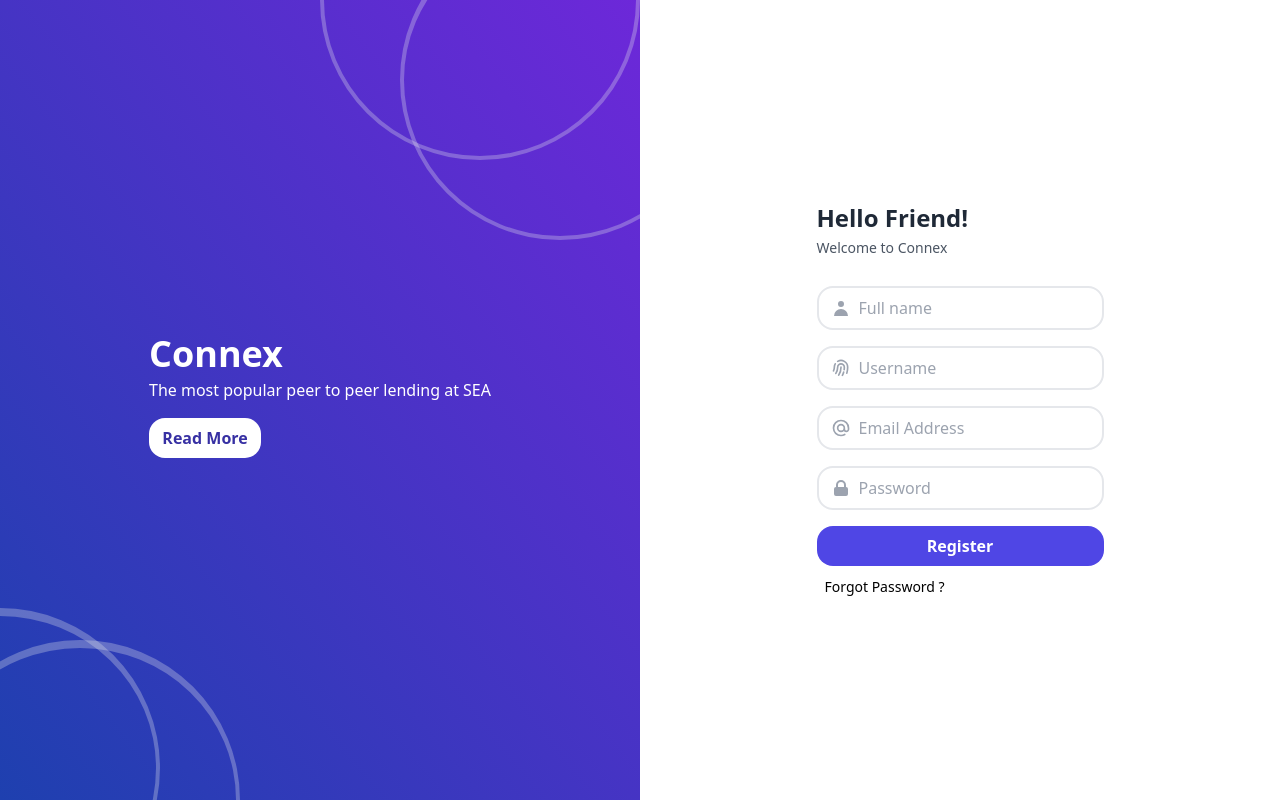
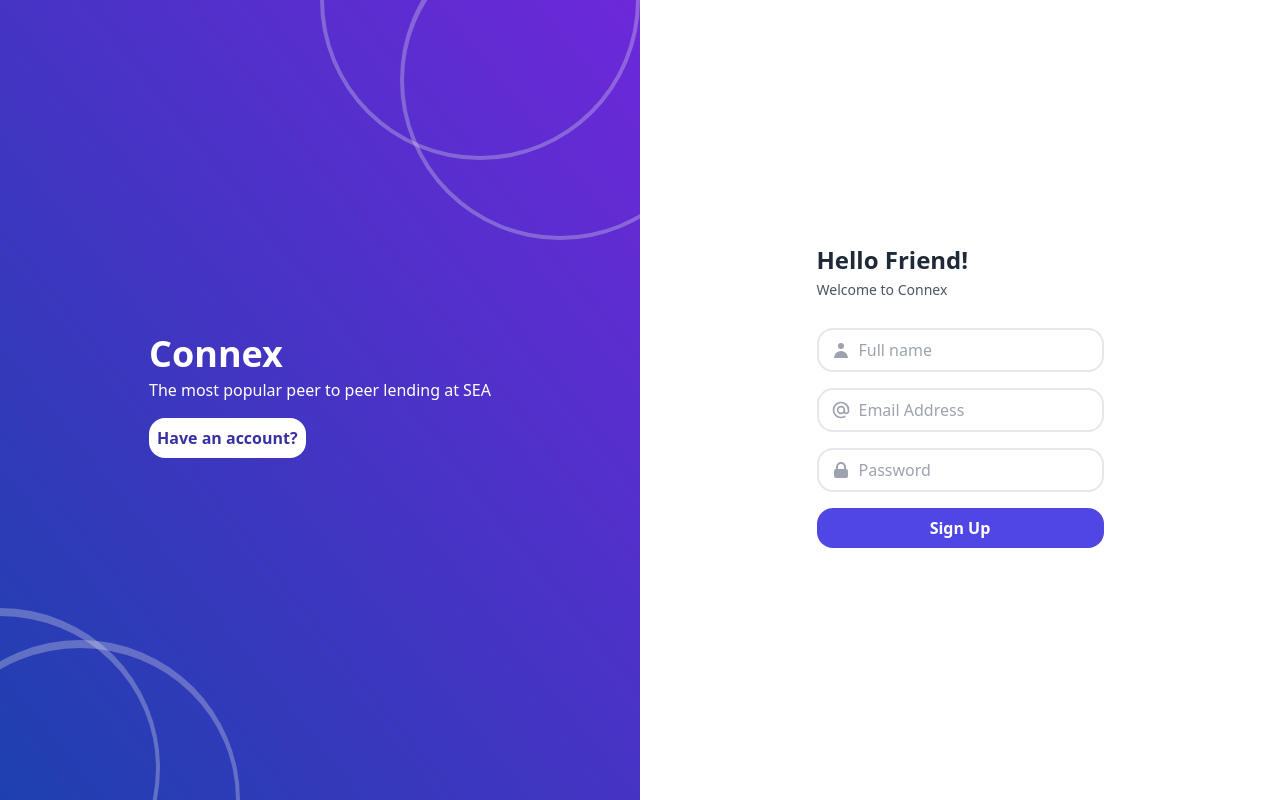
Before and after one commit to nakanyseth-vuth/connex, a Nuxt app: page /signup in a window 1280 px wide. Built offline with nearby package versions, Linux system fonts and the light colour scheme.

Commit message:
Update Signup page

```diff
--- a/pages/signup.vue
+++ b/pages/signup.vue
@@ -1,76 +1,119 @@
 <template>
   <div class="h-screen md:flex">
     <div
-		class="relative overflow-hidden md:flex w-1/2 bg-gradient-to-tr from-blue-800 to-purple-700 i justify-around items-center hidden">
+      class="relative overflow-hidden md:flex w-1/2 bg-gradient-to-tr from-blue-800 to-purple-700 i justify-around items-center hidden"
+    >
       <div>
         <h1 class="text-white font-bold text-4xl font-sans">Connex</h1>
-			<p class="text-white mt-1">The most popular peer to peer lending at SEA</p>
-			<button type="submit" class="block w-28 bg-white text-indigo-800 mt-4 py-2 rounded-2xl font-bold mb-2">Read More</button>
+        <p class="text-white mt-1">
+          The most popular peer to peer lending at SEA
+        </p>
+        <nuxt-link to="/login">
+          <button
+            class="block bg-white text-indigo-800 mt-4 p-2 rounded-2xl font-bold mb-2"
+          >
+            Have an account?
+          </button>
+        </nuxt-link>
       </div>
-		<div class="absolute -bottom-32 -left-40 w-80 h-80 border-4 rounded-full border-opacity-30 border-t-8"></div>
-		<div class="absolute -bottom-40 -left-20 w-80 h-80 border-4 rounded-full border-opacity-30 border-t-8"></div>
-		<div class="absolute -top-40 -right-0 w-80 h-80 border-4 rounded-full border-opacity-30 border-t-8"></div>
-		<div class="absolute -top-20 -right-20 w-80 h-80 border-4 rounded-full border-opacity-30 border-t-8"></div>
+      <div
+        class="absolute -bottom-32 -left-40 w-80 h-80 border-4 rounded-full border-opacity-30 border-t-8"
+      ></div>
+      <div
+        class="absolute -bottom-40 -left-20 w-80 h-80 border-4 rounded-full border-opacity-30 border-t-8"
+      ></div>
+      <div
+        class="absolute -top-40 -right-0 w-80 h-80 border-4 rounded-full border-opacity-30 border-t-8"
+      ></div>
+      <div
+        class="absolute -top-20 -right-20 w-80 h-80 border-4 rounded-full border-opacity-30 border-t-8"
+      ></div>
     </div>
     <div class="flex md:w-1/2 justify-center py-10 items-center bg-white">
-		 <form @submit.prevent="submitForm">
+      <form class="bg-white" @submit.prevent="signUp">
         <h1 class="text-gray-800 font-bold text-2xl mb-1">Hello Friend!</h1>
         <p class="text-sm font-normal text-gray-600 mb-7">Welcome to Connex</p>
         <div class="flex items-center border-2 py-2 px-3 rounded-2xl mb-4">
-				<svg xmlns="http://www.w3.org/2000/svg" class="h-5 w-5 text-gray-400" viewBox="0 0 20 20"
-					fill="currentColor">
-					<path fill-rule="evenodd" d="M10 9a3 3 0 100-6 3 3 0 000 6zm-7 9a7 7 0 1114 0H3z"
-						clip-rule="evenodd" />
+          <svg
+            xmlns="http://www.w3.org/2000/svg"
+            class="h-5 w-5 text-gray-400"
+            viewBox="0 0 20 20"
+            fill="currentColor"
+          >
+            <path
+              fill-rule="evenodd"
+              d="M10 9a3 3 0 100-6 3 3 0 000 6zm-7 9a7 7 0 1114 0H3z"
+              clip-rule="evenodd"
+            />
           </svg>
-				<input class="pl-2 outline-none border-none"
+          <input
+            required
+            v-model="name"
+            class="pl-2 outline-none border-none"
             type="text"
-					name="name"
-					v-model="name"
+            name=""
+            id=""
+            placeholder="Full name"
+          />
+        </div>
+
+        <div class="flex items-center border-2 py-2 px-3 rounded-2xl mb-4">
+          <svg
+            xmlns="http://www.w3.org/2000/svg"
+            class="h-5 w-5 text-gray-400"
+            fill="none"
+            viewBox="0 0 24 24"
+            stroke="currentColor"
+          >
+            <path
+              stroke-linecap="round"
+              stroke-linejoin="round"
+              stroke-width="2"
+              d="M16 12a4 4 0 10-8 0 4 4 0 008 0zm0 0v1.5a2.5 2.5 0 005 0V12a9 9 0 10-9 9m4.5-1.206a8.959 8.959 0 01-4.5 1.207"
+            />
+          </svg>
+          <input
             required
-					placeholder="Full name" />
-      		</div>
-				<div class="flex items-center border-2 py-2 px-3 rounded-2xl mb-4">
-					<svg xmlns="http://www.w3.org/2000/svg" class="h-5 w-5 text-gray-400" fill="none"
-						viewBox="0 0 24 24" stroke="currentColor">
-						<path stroke-linecap="round" stroke-linejoin="round" stroke-width="2"
-							d="M12 11c0 3.517-1.009 6.799-2.753 9.571m-3.44-2.04l.054-.09A13.916 13.916 0 008 11a4 4 0 118 0c0 1.017-.07 2.019-.203 3m-2.118 6.844A21.88 21.88 0 0015.171 17m3.839 1.132c.645-2.266.99-4.659.99-7.132A8 8 0 008 4.07M3 15.364c.64-1.319 1-2.8 1-4.364 0-1.457.39-2.823 1.07-4" />
-					</svg>
-					<input 	class="pl-2 outline-none border-none"
-							type="username"
-							name="username"
-							v-model="username"
-							required
-							placeholder="Username" />
-      </div>
-					<div class="flex items-center border-2 py-2 px-3 rounded-2xl mb-4">
-						<svg xmlns="http://www.w3.org/2000/svg" class="h-5 w-5 text-gray-400" fill="none"
-							viewBox="0 0 24 24" stroke="currentColor">
-							<path stroke-linecap="round" stroke-linejoin="round" stroke-width="2"
-								d="M16 12a4 4 0 10-8 0 4 4 0 008 0zm0 0v1.5a2.5 2.5 0 005 0V12a9 9 0 10-9 9m4.5-1.206a8.959 8.959 0 01-4.5 1.207" />
-						</svg>
-						<input 	class="pl-2 outline-none border-none"
-								type="email"
-								name="email"
             v-model="email"
-								required
-								placeholder="Email Address" />
+            class="pl-2 outline-none border-none"
+            type="text"
+            name=""
+            id=""
+            placeholder="Email Address"
+          />
         </div>
         <div class="flex items-center border-2 py-2 px-3 rounded-2xl">
-							<svg xmlns="http://www.w3.org/2000/svg" class="h-5 w-5 text-gray-400" viewBox="0 0 20 20"
-								fill="currentColor">
-								<path fill-rule="evenodd"
+          <svg
+            xmlns="http://www.w3.org/2000/svg"
+            class="h-5 w-5 text-gray-400"
+            viewBox="0 0 20 20"
+            fill="currentColor"
+          >
+            <path
+              fill-rule="evenodd"
               d="M5 9V7a5 5 0 0110 0v2a2 2 0 012 2v5a2 2 0 01-2 2H5a2 2 0 01-2-2v-5a2 2 0 012-2zm8-2v2H7V7a3 3 0 016 0z"
-									clip-rule="evenodd" />
+              clip-rule="evenodd"
+            />
           </svg>
-							<input 	class="pl-2 outline-none border-none"
+          <input
+            required
+            v-model="password"
+            class="pl-2 outline-none border-none"
             type="password"
-									name="password"
-									v-model="password"
-									required
-									placeholder="Password" />
+            name=""
+            id=""
+            placeholder="Password"
+          />
         </div>
-							<button type="submit" class="block w-full bg-indigo-600 mt-4 py-2 rounded-2xl text-white font-semibold mb-2">Register</button>
-							<span class="text-sm ml-2 hover:text-blue-500 cursor-pointer">Forgot Password ?</span>
+        <button
+          type="submit"
+          class="block w-full bg-indigo-600 mt-4 py-2 rounded-2xl text-white font-semibold mb-2"
+        >
+          {{ !loading ? 'Sign Up' : 'Loading....' }}
+        </button>
+        <!-- <span class="text-sm ml-2 hover:text-blue-500 cursor-pointer"
+          >Forgot Password ?</span
+        > -->
       </form>
     </div>
   </div>
@@ -78,32 +121,38 @@
 
 <script>
 export default {
+  name: 'Signup',
   data() {
     return {
       name: '',
-         username: '',
       email: '',
       password: '',
+      loading: false,
+    }
+  },
+  created() {
+    const isAuth = this.$store.getters['users/isAuth']
+    if (isAuth) {
+      this.$router.push('/profile')
     }
   },
   methods: {
-	   async submitForm () {
-		    const data = {
-            'name': this.name,
-            'username': this.username,
-            'email': this.email,
-            'password': this.password
+    async signUp() {
+      this.loading = true
+      const { name, email, password } = this
+      const formData = {
+        name,
+        email,
+        password,
       }
-         console.log(data);
       try {
-             const res = await this.$axios.post('/api/register', data)
+        await this.$axios.post('http://localhost:5000/api/register', formData)
 
-			 this.$router.push ('/Profile')
+        this.$router.push('/Login')
+      } catch (error) {
+        console.log("Error!!")
       }
-         catch(e) {
-             console.log(e.message)
-         }
-	   }
-	   }
+    },
+  },
 }
 </script>
```
Lines whose indentation alone changed are shown as unchanged.
